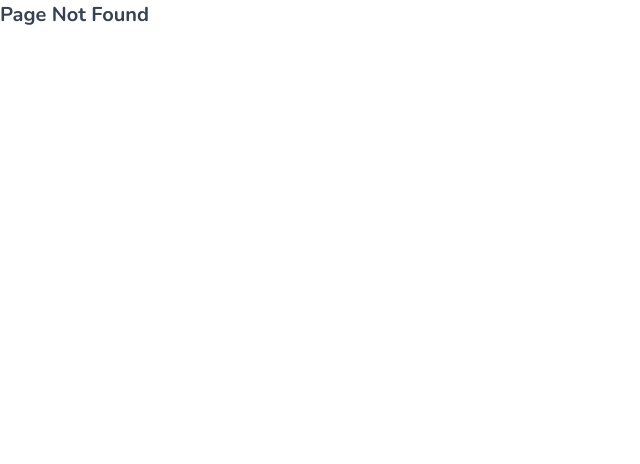
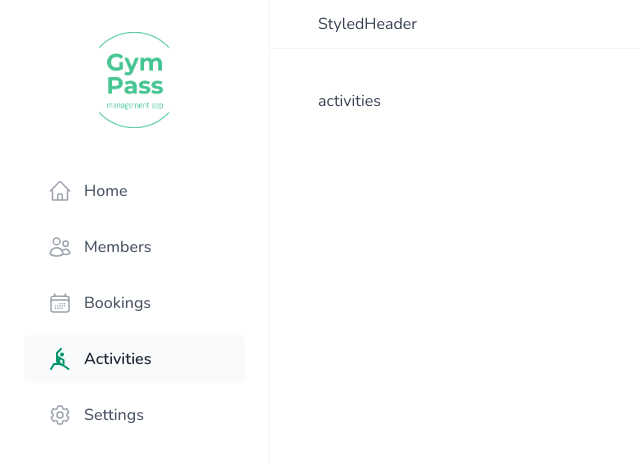
Before and after one commit to liviuschera/gym-pass, a React (Vite) app: page /activities in a window 1280 px wide. Before the commit this address had no page. Shown: the top 464 px of the page, without its empty margins (0-640 px from the left). Built offline with nearby package versions, Linux system fonts and the light colour scheme.

Commit message:
change route name from classes to activities

```diff
--- a/src/App.jsx
+++ b/src/App.jsx
@@ -3,12 +3,13 @@ import GlobalStyles from "./styles/GlobalStyles";
 import PageNotFound from "./pages/PageNotFound";
 import Account from "./pages/Account";
 import Bookings from "./pages/Bookings";
-import Classes from "./pages/Classes";
+import Activities from "./pages/Activities";
 import Dashboard from "./pages/Dashboard";
 import Login from "./pages/Login";
 import Members from "./pages/Members";
 import { Navigate } from "react-router-dom";
 import AppLayout from "./ui/AppLayout";
+import Settings from "./pages/Settings";
 
 function App() {
     return (
@@ -21,13 +22,14 @@ function App() {
                             index
                             element={<Navigate replace to="/dashboard" />}
                         />
-                        <Route path="/account" element={<Account />} />
                         <Route path="/bookings" element={<Bookings />} />
-                        <Route path="/classes" element={<Classes />} />
+                        <Route path="/activities" element={<Activities />} />
                         <Route path="/dashboard" element={<Dashboard />} />
                         <Route path="/members" element={<Members />} />
+                        <Route path="/settings" element={<Settings />} />
                     </Route>
                     <Route path="/login" element={<Login />} />
+                    <Route path="/account" element={<Account />} />
                     <Route path="*" element={<PageNotFound />} />
                 </Routes>
             </BrowserRouter>
--- /dev/null
+++ b/src/pages/Activities.jsx
@@ -0,0 +1,5 @@
+function Activities() {
+    return <div>activities</div>;
+}
+
+export default Activities;
--- a/src/pages/Classes.jsx
+++ /dev/null
@@ -1,5 +0,0 @@
-function Classes() {
-    return <div>Classes</div>;
-}
-
-export default Classes;
--- /dev/null
+++ b/src/pages/Settings.jsx
@@ -0,0 +1,5 @@
+function Settings() {
+    return <div>Settings</div>;
+}
+
+export default Settings;
--- a/src/ui/MainNav.jsx
+++ b/src/ui/MainNav.jsx
@@ -76,9 +76,9 @@ function MainNav() {
                     </StyledNavLink>
                 </li>
                 <li>
-                    <StyledNavLink to="/classes">
+                    <StyledNavLink to="/activities">
                         <GrYoga />
-                        <span>Classes</span>
+                        <span>Activities</span>
                     </StyledNavLink>
                 </li>
                 <li>
```
